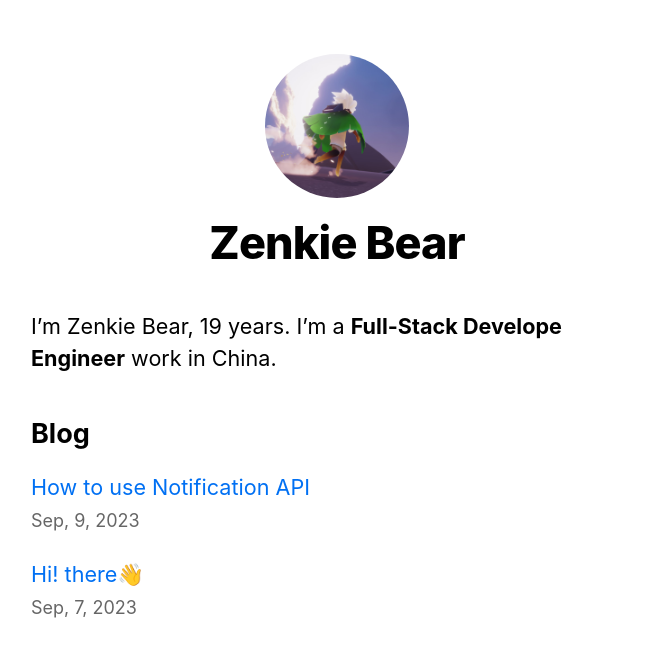
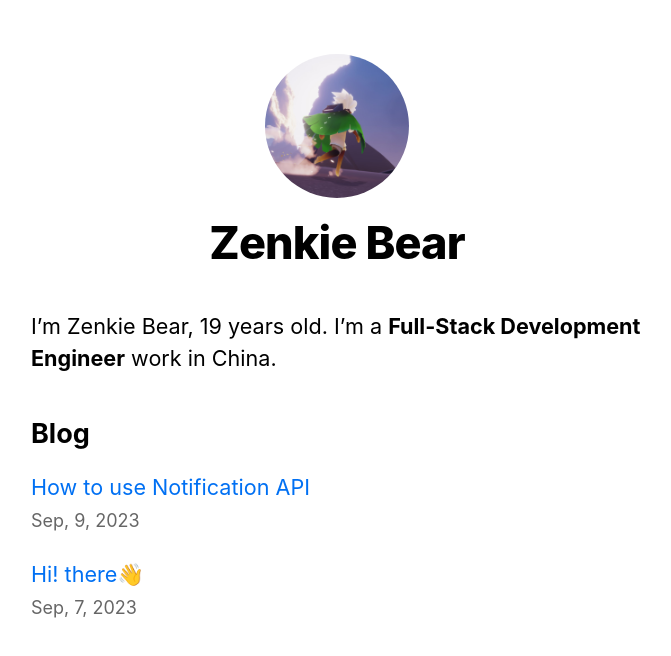
Before and after one commit to ZenkieBear/zenkie-blog, a Next.js app: page / in a window 1280 px wide. Shown: the top 656 px of the page, without its empty margins (303-974 px from the left). Built offline with nearby package versions, Linux system fonts and the light colour scheme.

Commit message:
doc: adjusted personal introduction format

```diff
--- a/pages/index.tsx
+++ b/pages/index.tsx
@@ -25,7 +25,7 @@ export default function Home({ allPostsData }: {
         <meta property="og:title" content={siteTitle} />
       </Head>
       <section className={utilStyles.headingMd}>
-        <p>I’m Zenkie Bear, {age} years. I’m a <strong>Full-Stack Develope Engineer</strong> work in China.</p>
+        <p>I’m Zenkie Bear, {age} years old. I’m a <strong>Full-Stack Development Engineer</strong> work in China.</p>
       </section>
       <section className={`${utilStyles.headingMd} ${utilStyles.padding1px}`}>
         <h2 className={utilStyles.headingLg}>Blog</h2>
```
